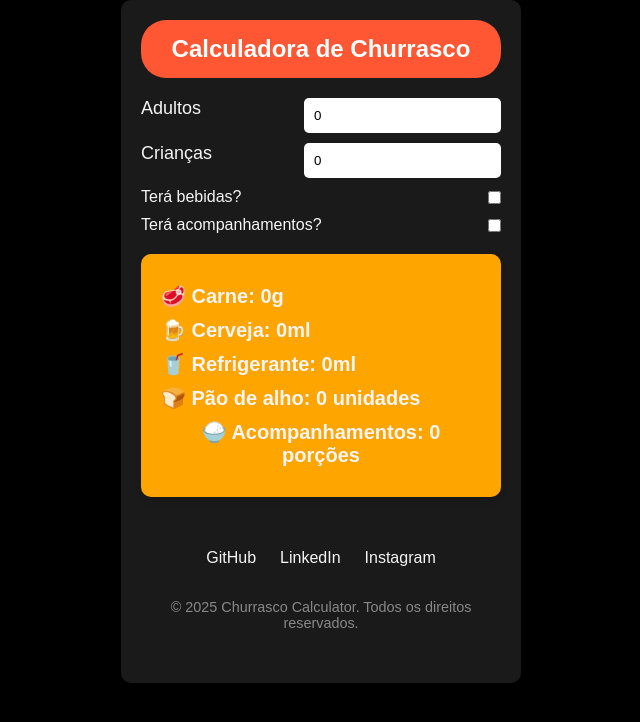
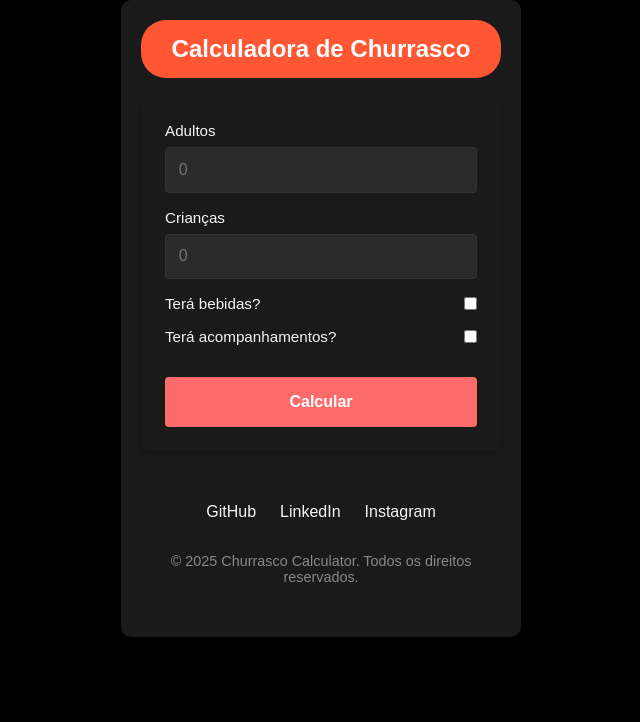
Before and after one commit to torresjulia/churrasco-calculator, a React (Vite) app: page / in a window 1280 px wide. Shown: the top 722 px of the page, without its empty margins (319-959 px from the left). Built offline with nearby package versions, Linux system fonts and the light colour scheme.

Commit message:
improving input functionality

```diff
--- a/src/components/Button.tsx
+++ b/src/components/Button.tsx
@@ -5,19 +5,25 @@ interface ButtonProps {
 }
 
 const Button = styled.button<ButtonProps>`
-  background-color: ${({ primary }) => (primary ? "#000" : "#fff")};
-  color: ${({ primary }) => (primary ? "#fff" : "#000")};
+  margin-top: 1rem;
+  padding: 1rem;
+  background-color: #ff6b6b;
+  color: white;
   border: none;
-  padding: 10px 20px;
-  border-radius: 5px;
+  border-radius: 4px;
+  font-size: 1rem;
+  font-weight: 600;
   cursor: pointer;
-  font-size: 16px;
-  font-weight: 600;
-  transition: all 0.3s ease;
+  transition: background-color 0.3s ease;
+  width: 100%;
 
   &:hover {
-    background-color: ${({ primary }) => (primary ? "#fff" : "#000")};
-    color: ${({ primary }) => (primary ? "#000" : "#fff")};
+    background-color: #ff5252;
+  }
+
+  @media (max-width: 480px) {
+    padding: 0.8rem;
+    font-size: 0.95rem;
   }
 `;
 
--- a/src/components/CalculatorForm.tsx
+++ b/src/components/CalculatorForm.tsx
@@ -1,7 +1,84 @@
 import React from "react";
 import styled from "styled-components";
+import { useChurrasco } from "../context/ChurrascoContext";
 import Button from "./Button";
-import { useChurrasco } from "../context/ChurrascoContext";
+
+const FormContainer = styled.form`
+  display: flex;
+  flex-direction: column;
+  gap: 1rem;
+  width: 100%;
+  max-width: 400px;
+  margin: 0 auto;
+  padding: 1.5rem;
+  background-color: #1a1a1a;
+  border-radius: 8px;
+  box-shadow: 0 2px 4px rgba(0, 0, 0, 0.2);
+`;
+
+const InputGroup = styled.div`
+  display: flex;
+  flex-direction: column;
+  gap: 0.5rem;
+`;
+
+const Label = styled.label`
+  color: #f5f5f5;
+  font-weight: 500;
+  font-size: 0.95rem;
+
+  @media (max-width: 480px) {
+    font-size: 0.9rem;
+  }
+`;
+
+const Input = styled.input`
+  padding: 0.8rem;
+  border: 1px solid #333;
+  border-radius: 4px;
+  background-color: #2a2a2a;
+  color: #f5f5f5;
+  font-size: 1rem;
+
+  &:focus {
+    outline: none;
+    border-color: #ff6b6b;
+  }
+`;
+
+const CheckboxContainer = styled.div`
+  display: flex;
+  align-items: center;
+  gap: 0.5rem;
+  justify-content: space-between;
+
+  @media (max-width: 480px) {
+    font-size: 0.9rem;
+  }
+`;
+
+const CalculateButton = styled.button`
+  margin-top: 1rem;
+  padding: 1rem;
+  background-color: #ff6b6b;
+  color: white;
+  border: none;
+  border-radius: 4px;
+  font-size: 1rem;
+  font-weight: 600;
+  cursor: pointer;
+  transition: background-color 0.3s ease;
+  width: 100%;
+
+  &:hover {
+    background-color: #ff5252;
+  }
+
+  @media (max-width: 480px) {
+    padding: 0.8rem;
+    font-size: 0.95rem;
+  }
+`;
 
 const CalculatorForm = () => {
   const {
@@ -13,45 +90,78 @@ const CalculatorForm = () => {
     setCriancas,
     setBebidas,
     setAcompanhamentos,
+    setShowResult,
   } = useChurrasco();
 
+  const handleCalculate = (e: React.FormEvent) => {
+    e.preventDefault();
+    setShowResult(true);
+  };
+
+  const handleAdultosChange = (e: React.ChangeEvent<HTMLInputElement>) => {
+    const value = e.target.value === "" ? 0 : parseInt(e.target.value, 10);
+    setAdultos(value);
+    setShowResult(false);
+  };
+
+  const handleCriancasChange = (e: React.ChangeEvent<HTMLInputElement>) => {
+    const value = e.target.value === "" ? 0 : parseInt(e.target.value, 10);
+    setCriancas(value);
+    setShowResult(false);
+  };
+
+  const handleBebidasChange = (e: React.ChangeEvent<HTMLInputElement>) => {
+    setBebidas(e.target.checked);
+    setShowResult(false);
+  };
+
+  const handleAcompanhamentosChange = (
+    e: React.ChangeEvent<HTMLInputElement>
+  ) => {
+    setAcompanhamentos(e.target.checked);
+    setShowResult(false);
+  };
+
   return (
-    <form className="calculator-form">
-      <div>
-        <span>Adultos</span>
-        <input
-          className="form__input"
-          value={adultos}
-          onChange={(e) => setAdultos(Number(e.target.value))}
+    <FormContainer onSubmit={handleCalculate}>
+      <InputGroup>
+        <Label>Adultos</Label>
+        <Input
+          type="number"
+          min="0"
+          placeholder="0"
+          value={adultos || ""}
+          onChange={handleAdultosChange}
         />
-      </div>
-      <div>
-        <span>Crianças</span>
-        <input
-          className="form__input"
-          value={criancas}
-          onChange={(e) => setCriancas(Number(e.target.value))}
+      </InputGroup>
+      <InputGroup>
+        <Label>Crianças</Label>
+        <Input
+          type="number"
+          min="0"
+          placeholder="0"
+          value={criancas || ""}
+          onChange={handleCriancasChange}
         />
-      </div>
-      <div className="checkbox-container">
-        <label>Terá bebidas?</label>
-        <input
-          className="form__input"
+      </InputGroup>
+      <CheckboxContainer>
+        <Label>Terá bebidas?</Label>
+        <Input
           type="checkbox"
           checked={bebidas}
-          onChange={(e) => setBebidas(e.target.checked)}
+          onChange={handleBebidasChange}
         />
-      </div>
-      <div className="checkbox-container">
-        <label>Terá acompanhamentos?</label>
-        <input
-          className="form__input"
+      </CheckboxContainer>
+      <CheckboxContainer>
+        <Label>Terá acompanhamentos?</Label>
+        <Input
           type="checkbox"
           checked={acompanhamentos}
-          onChange={(e) => setAcompanhamentos(e.target.checked)}
+          onChange={handleAcompanhamentosChange}
         />
-      </div>
-    </form>
+      </CheckboxContainer>
+      <Button type="submit">Calcular</Button>
+    </FormContainer>
   );
 };
 
--- a/src/components/Result.tsx
+++ b/src/components/Result.tsx
@@ -1,19 +1,50 @@
 import React from "react";
+import styled from "styled-components";
 import { useChurrasco } from "../context/ChurrascoContext";
 
+const ResultContainer = styled.div`
+  width: 100%;
+  max-width: 400px;
+  padding: 0.8rem;
+  background-color: #1a1a1a;
+  border-radius: 8px;
+  box-shadow: 0 2px 4px rgba(0, 0, 0, 0.2);
+
+  @media (max-width: 480px) {
+    padding: 0.7rem;
+    border-radius: 4px;
+  }
+`;
+
+const ResultItem = styled.p`
+  color: #f5f5f5;
+  font-size: 0.9rem;
+  margin: 0.4rem 0;
+  display: flex;
+  align-items: center;
+  gap: 0.4rem;
+
+  @media (max-width: 480px) {
+    font-size: 0.85rem;
+    margin: 0.3rem 0;
+  }
+`;
+
 const Result = () => {
-  const { calcularQuantidade } = useChurrasco();
+  const { calcularQuantidade, showResult } = useChurrasco();
   const { carne, cerveja, refrigerante, paoDeAlho, acompanhamentos } =
     calcularQuantidade();
 
+  if (!showResult) return null;
+
   return (
-    <div className="result-container">
-      <p>🥩 Carne: {carne}g</p>
-      <p>🍺 Cerveja: {cerveja}ml</p>
-      <p>🥤 Refrigerante: {refrigerante}ml</p>
-      <p>🍞 Pão de alho: {paoDeAlho} unidades</p>
-      <p>🍚 Acompanhamentos: {acompanhamentos} porções</p>
-    </div>
+    <ResultContainer>
+      <ResultItem>🥩 Carne: {carne} kg</ResultItem>
+      <ResultItem>🍺 Cerveja: {cerveja} L</ResultItem>
+      <ResultItem>🥤 Refrigerante: {refrigerante} L</ResultItem>
+      <ResultItem>🍞 Pão de alho: {paoDeAlho} unidades</ResultItem>
+      <ResultItem>🍚 Acompanhamentos: {acompanhamentos} porções</ResultItem>
+    </ResultContainer>
   );
 };
 
--- a/src/context/ChurrascoContext.tsx
+++ b/src/context/ChurrascoContext.tsx
@@ -6,10 +6,12 @@ interface ChurrascoContextType {
   criancas: number;
   bebidas: boolean;
   acompanhamentos: boolean;
+  showResult: boolean;
   setAdultos: (value: number) => void;
   setCriancas: (value: number) => void;
   setBebidas: (value: boolean) => void;
   setAcompanhamentos: (value: boolean) => void;
+  setShowResult: (value: boolean) => void;
   calcularQuantidade: () => {
     carne: number;
     cerveja: number;
@@ -32,19 +34,27 @@ export const ChurrascoProvider: React.FC<{ children: ReactNode }> = ({
   const [criancas, setCriancas] = useState<number>(0);
   const [bebidas, setBebidas] = useState<boolean>(false);
   const [acompanhamentos, setAcompanhamentos] = useState<boolean>(false);
-
+  const [showResult, setShowResult] = useState<boolean>(false);
+  const [consumoDestilado, setConsumoDestilado] = useState<"moderado" | "alto">(
+    "moderado"
+  );
   // Função para calcular as quantidades necessárias
   const calcularQuantidade = () => {
-    const carne = adultos * 400 + criancas * 200;
-    const cerveja = bebidas ? adultos * 2000 : 0; // 2L por adulto que bebe
-    const refrigerante = criancas * 1000; // 1L por criança
+    const carneEmGramas = adultos * 400 + criancas * 200;
+    const cervejaEmMl = bebidas ? adultos * 2000 : 0; // 2L por adulto que bebe
+    const refrigeranteEmMl = criancas * 1000; // 1L por criança
     const paoDeAlho = adultos * 3; // 3 pães por adulto
     const porcoesAcompanhamentos = acompanhamentos ? adultos + criancas : 0;
 
+    // Convertendo para unidades mais amigáveis
+    const carne = carneEmGramas / 1000; // Convertendo gramas para kg
+    const cerveja = cervejaEmMl / 1000; // Convertendo ml para L
+    const refrigerante = refrigeranteEmMl / 1000; // Convertendo ml para L
+
     return {
-      carne,
-      cerveja,
-      refrigerante,
+      carne: Number(carne.toFixed(2)), // Arredondando para 2 casas decimais
+      cerveja: Number(cerveja.toFixed(2)),
+      refrigerante: Number(refrigerante.toFixed(2)),
       paoDeAlho,
       acompanhamentos: porcoesAcompanhamentos,
     };
@@ -57,10 +67,12 @@ export const ChurrascoProvider: React.FC<{ children: ReactNode }> = ({
         criancas,
         bebidas,
         acompanhamentos,
+        showResult,
         setAdultos,
         setCriancas,
         setBebidas,
         setAcompanhamentos,
+        setShowResult,
         calcularQuantidade,
       }}
     >
```
